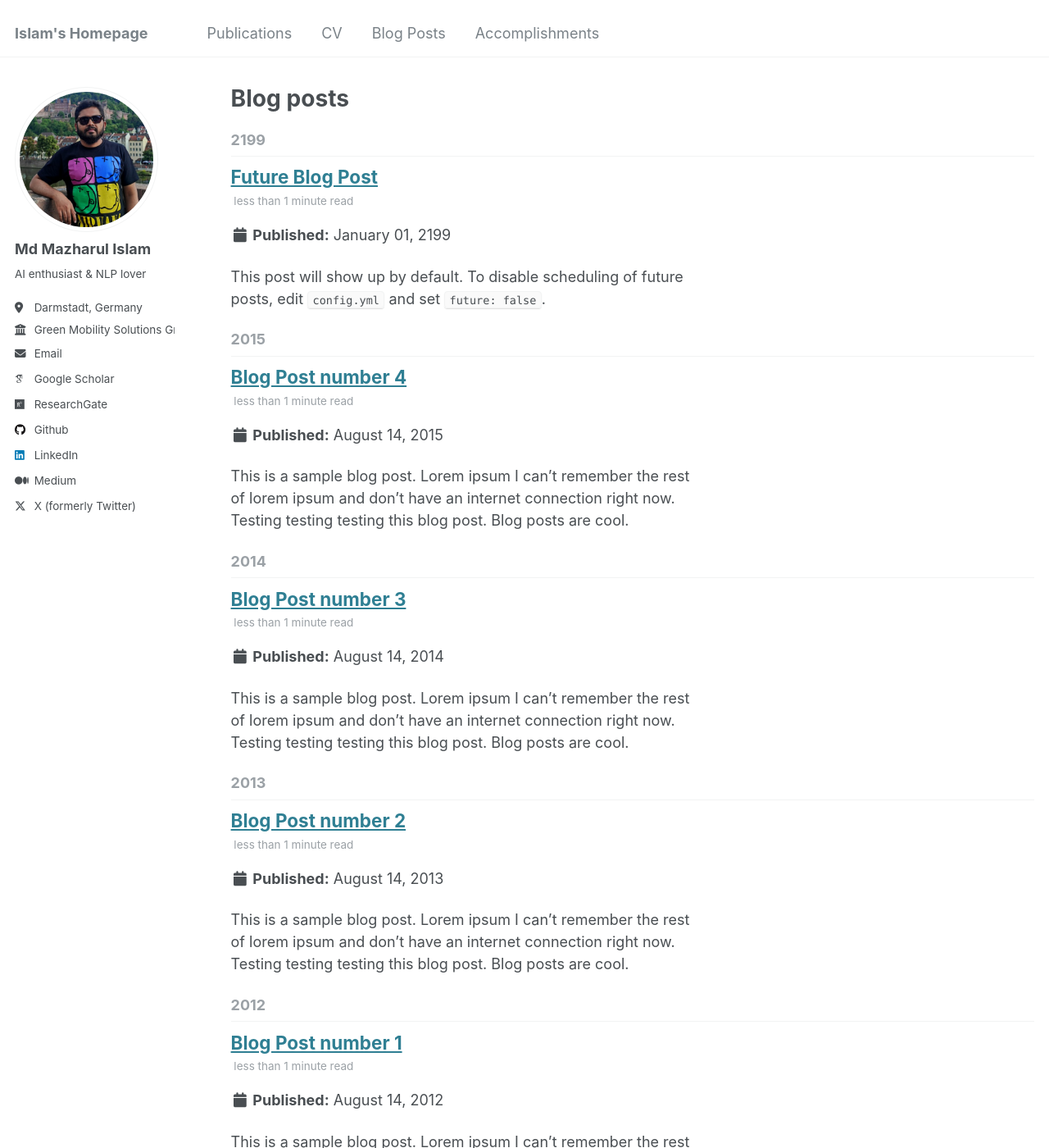
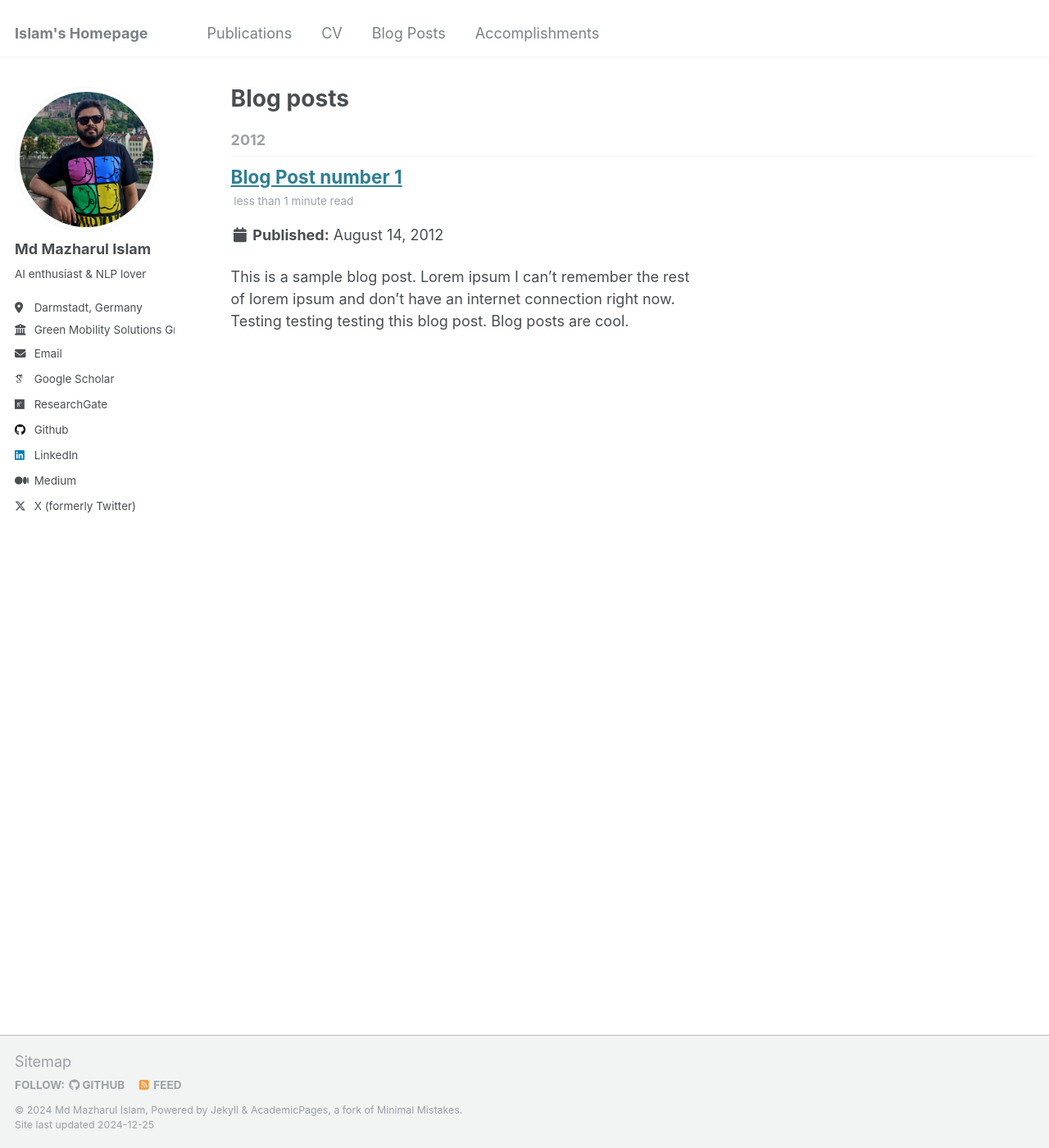
Before and after one commit to mdislammazharul/mdislammazharul.github.io, a Jekyll site: the page built from _pages/year-archive.html, in a window 1280 px wide and 1400 px high. Shown: the whole window at 82% size. Built offline with Jekyll 4.4.1, drawn with Linux system fonts in a browser that asks for light colours; some web fonts are replaced.

Commit message:
fix: title fixed

```diff
--- a/_posts/2013-08-14-blog-post-2.md
+++ /dev/null
@@ -1,20 +0,0 @@
----
-title: 'Blog Post number 2'
-date: 2013-08-14
-permalink: /posts/2013/08/blog-post-2/
-tags:
-  - cool posts
-  - category1
-  - category2
----
-
-This is a sample blog post. Lorem ipsum I can't remember the rest of lorem ipsum and don't have an internet connection right now. Testing testing testing this blog post. Blog posts are cool.
-
-Headings are cool
-======
-
-You can have many headings
-======
-
-Aren't headings cool?
-------
--- a/_posts/2014-08-14-blog-post-3.md
+++ /dev/null
@@ -1,20 +0,0 @@
----
-title: 'Blog Post number 3'
-date: 2014-08-14
-permalink: /posts/2014/08/blog-post-3/
-tags:
-  - cool posts
-  - category1
-  - category2
----
-
-This is a sample blog post. Lorem ipsum I can't remember the rest of lorem ipsum and don't have an internet connection right now. Testing testing testing this blog post. Blog posts are cool.
-
-Headings are cool
-======
-
-You can have many headings
-======
-
-Aren't headings cool?
-------
--- a/_posts/2199-01-01-future-post.md
+++ /dev/null
@@ -1,11 +0,0 @@
----
-title: 'Future Blog Post'
-date: 2199-01-01
-permalink: /posts/2012/08/blog-post-4/
-tags:
-  - cool posts
-  - category1
-  - category2
----
-
-This post will show up by default. To disable scheduling of future posts, edit `config.yml` and set `future: false`.
```
Also changed, not shown: _accomplishment/2024-12-25-reasoning-with-o1.md (+0 -2 lines), _pages/about.md (+2 -1 lines), _posts/2015-08-14-blog-post-4.md (deleted, +0 -20 lines).
